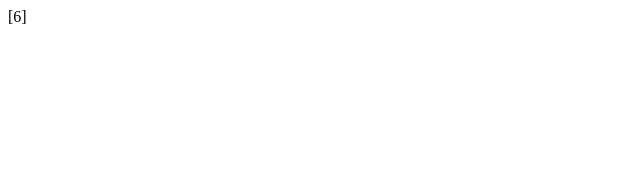
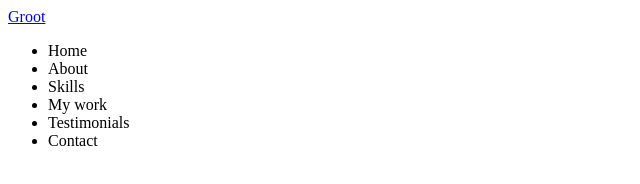
Before and after one commit to hwang-won/my-site, a plain HTML site: page index.html in a window 1280 px wide. Shown: the whole page, without its empty margins (0-640 px from the left). Drawn offline with Linux system fonts and the light colour scheme.

Commit message:
HTML : Navbar

```diff
--- a/index.html
+++ b/index.html
@@ -14,6 +14,32 @@
     <script src="main.js" defer></script>
 </head>
 <body>
-
+    <!-- Navbar -->
+    <nav id="navbar">
+        <div class="navbar__logo">
+            <i class="icon"></i>
+            <a href="#">Groot</a>
+        </div>
+        <div class="navbar__menu">
+            <ul class="navbar_menu">
+                <li class="navbar__menu__item">Home</li>
+                <li class="navbar__menu__item">About</li>
+                <li class="navbar__menu__item">Skills</li>
+                <li class="navbar__menu__item">My work</li>
+                <li class="navbar__menu__item">Testimonials</li>
+                <li class="navbar__menu__item">Contact</li>
+            </ul>
+        </div>
+    </nav>
+    <!-- About -->
+    <section id="about"></section>
+    <!-- Skills -->
+    <section id="skills"></section>
+    <!-- Work -->
+    <section id="work"></section>
+    <!-- Testimonials -->
+    <section id="testimonials"></section>
+    <!-- contact -->
+    <section id="contact"></section>
 </body>
-</html>[6]
+</html>
```
